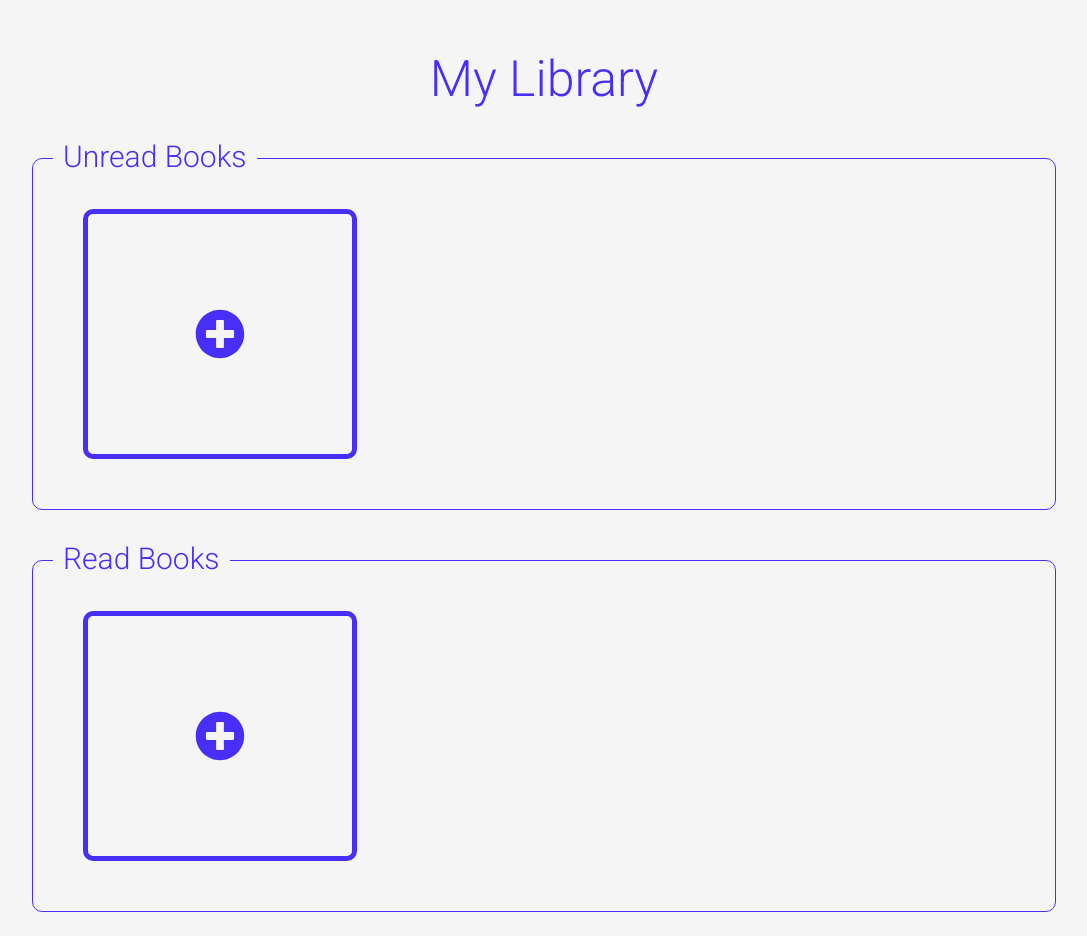
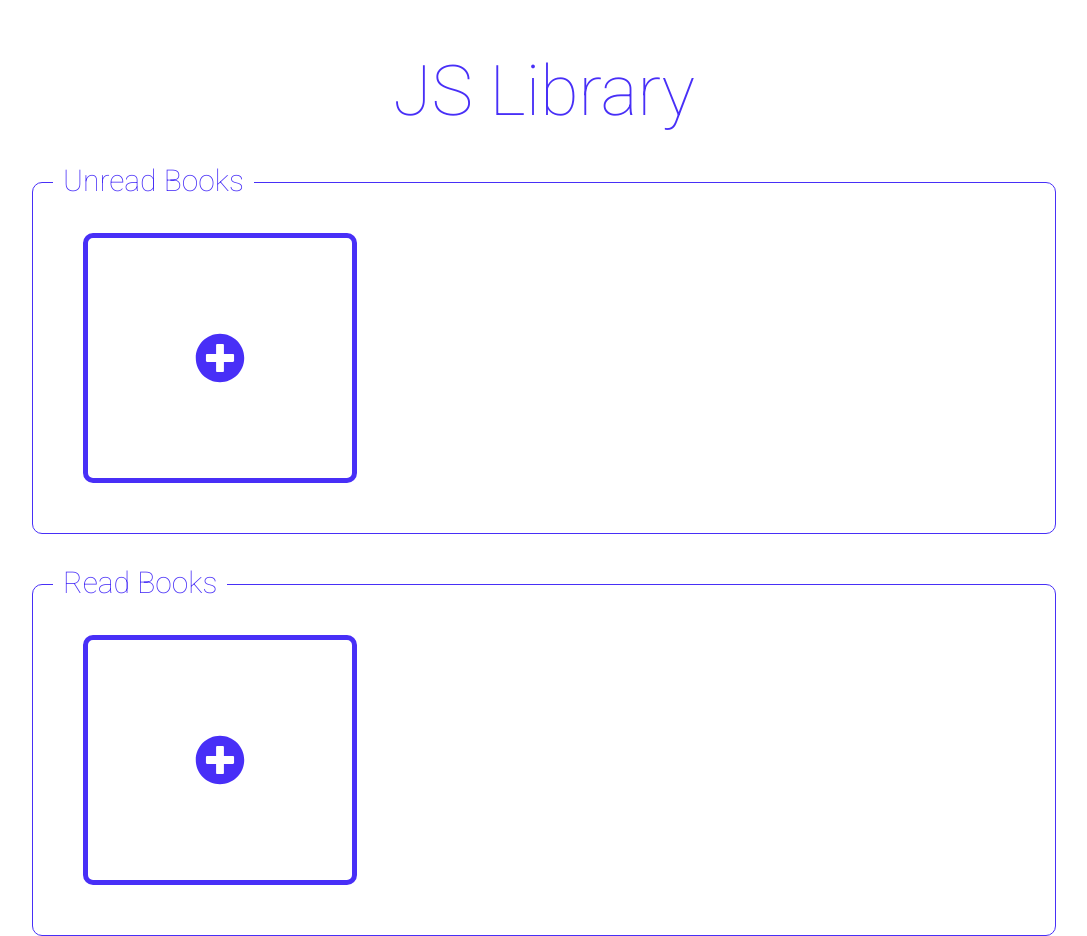
Before and after one commit to ABojo/Library, a plain HTML site: page index.html in a window 1280 px wide. Shown: the whole page, without its empty margins (96-1183 px from the left). Drawn offline with Linux system fonts and the light colour scheme.

Commit message:
Improved styling

```diff
--- a/index.html
+++ b/index.html
@@ -1,6 +1,6 @@
 <html>
 <head>
-    <title>My Library</title>
+    <title>JS Library</title>
     <meta name="viewport" content="width=device-width, initial-scale=1">
 
     <link rel='stylesheet' href='style.css' type='text/css'>
@@ -8,7 +8,7 @@
     <link href="https://fonts.googleapis.com/css2?family=Roboto:wght@100;300;400;500;700;900&display=swap" rel="stylesheet">
 </head>
 <body>
-    <h1 class='site-heading'>My Library</h1>
+    <h1 class='site-heading'>JS Library</h1>
     <div class='library library__unread'>
         <h1 class='main__heading'>Unread Books</h1>
 
--- a/style.css
+++ b/style.css
@@ -13,14 +13,14 @@ html {
 body {
     box-sizing: border-box;
     font-family: 'Roboto', sans-serif;
-    background-color: rgb(245, 245, 245);
+    background-color: white;
 }
 .site-heading {
     color: #482ff7;
     margin: 5rem 0;
     text-align: center;
-    font-size: 5rem;
-    font-weight: 300;
+    font-size: 7rem;
+    font-weight: 200;
 }
 
 .library {
@@ -128,11 +128,11 @@ body {
 .main__heading {
     text-align: center;
     font-size: 3rem;
-    font-weight: 300;
+    font-weight: 200;
     position: absolute;
     top: -3rem;
     left: 2rem;
-    background-color: rgb(245, 245, 245);
+    background-color:white;
     padding: 1rem;
     color: #482ff7;
 
```
